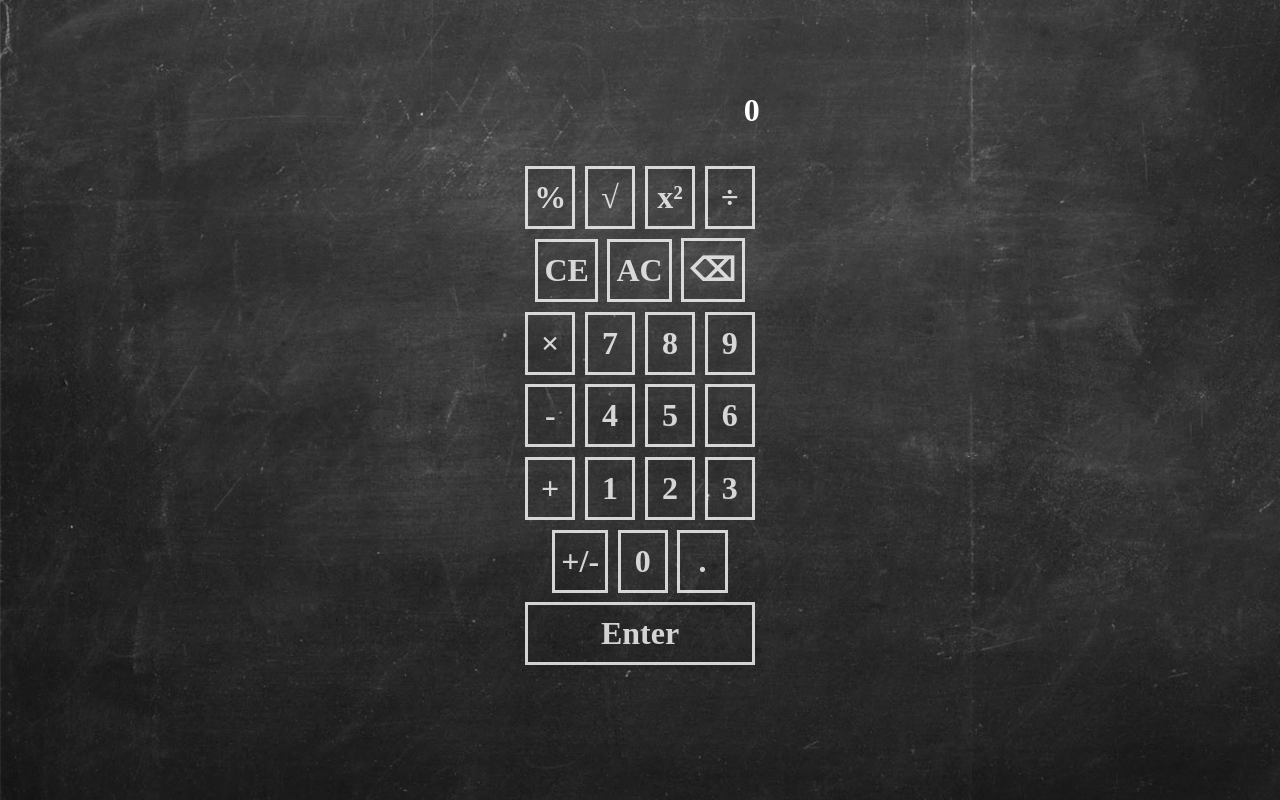
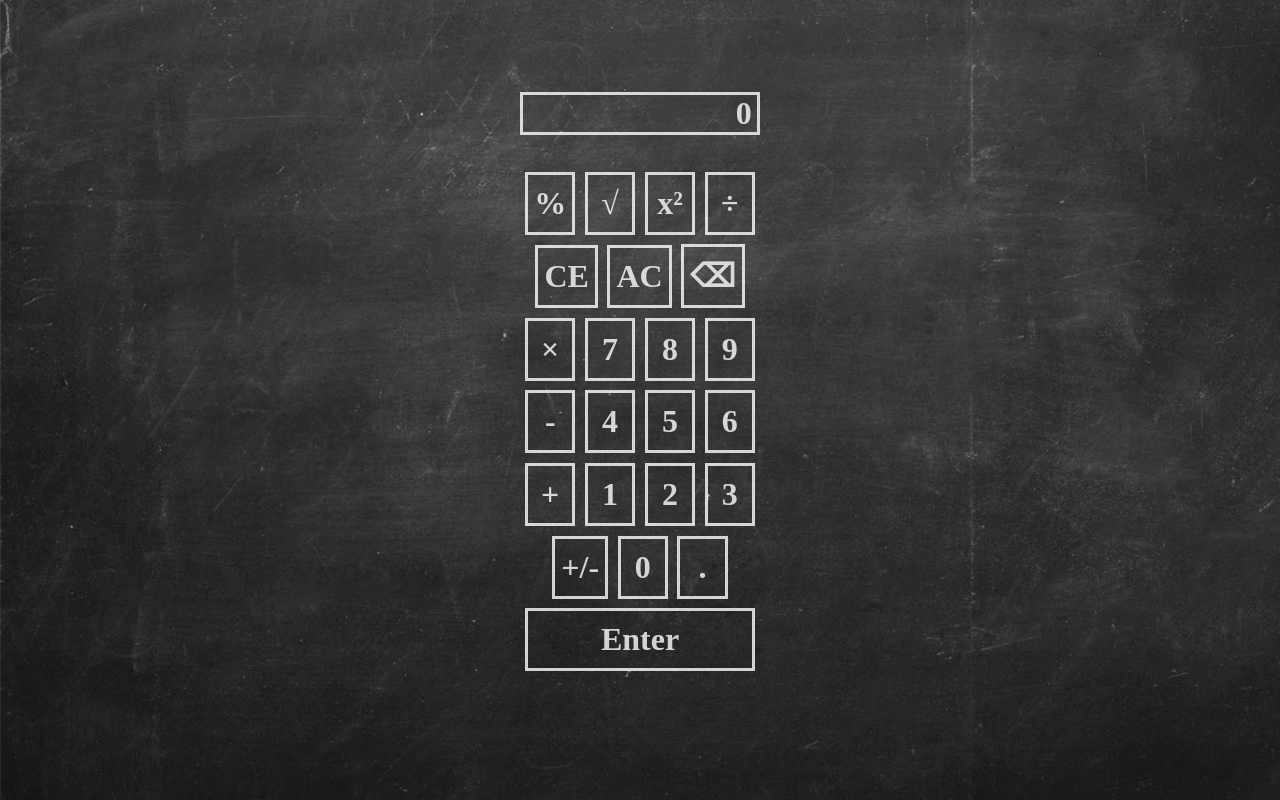
Before and after one commit to jacktho/calculator, an Angular app: page / in a window 1280 px wide. Built offline with nearby package versions, Linux system fonts and the light colour scheme; a web font is replaced by a local one.

Commit message:
put border on screens

```diff
--- a/src/app/formula-screen/formula-screen.component.css
+++ b/src/app/formula-screen/formula-screen.component.css
@@ -2,4 +2,5 @@ p {
   text-align: right;
   min-height: 20px;
   color: white;
+  opacity: .8;
 }
--- a/src/app/solution-screen/solution-screen.component.css
+++ b/src/app/solution-screen/solution-screen.component.css
@@ -1,4 +1,8 @@
 p {
   text-align: right;
   color: white;
+  opacity: .8;
+  border: 3px solid white;
+  padding-left: 5px;
+  padding-right: 5px;
 }
```
